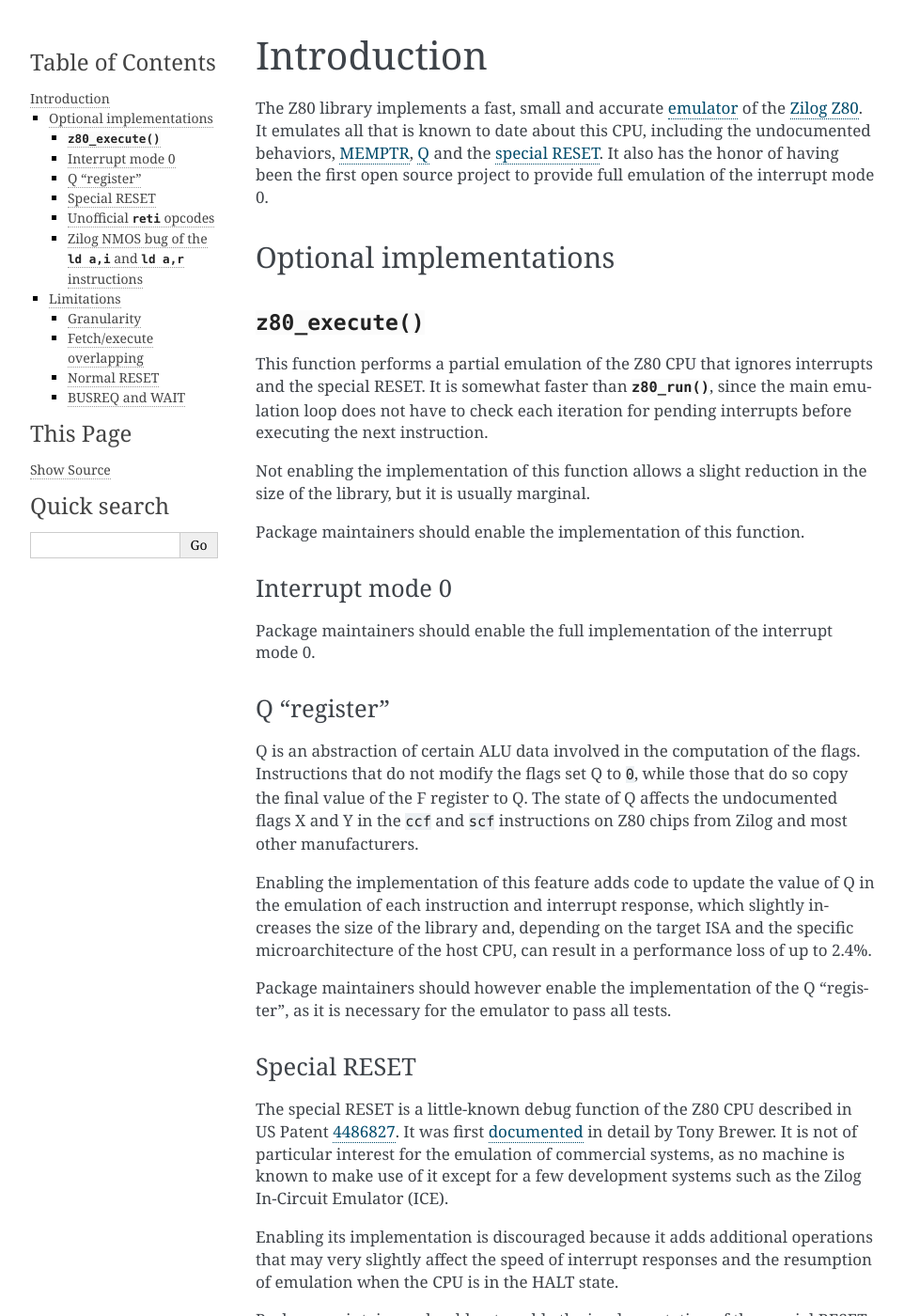
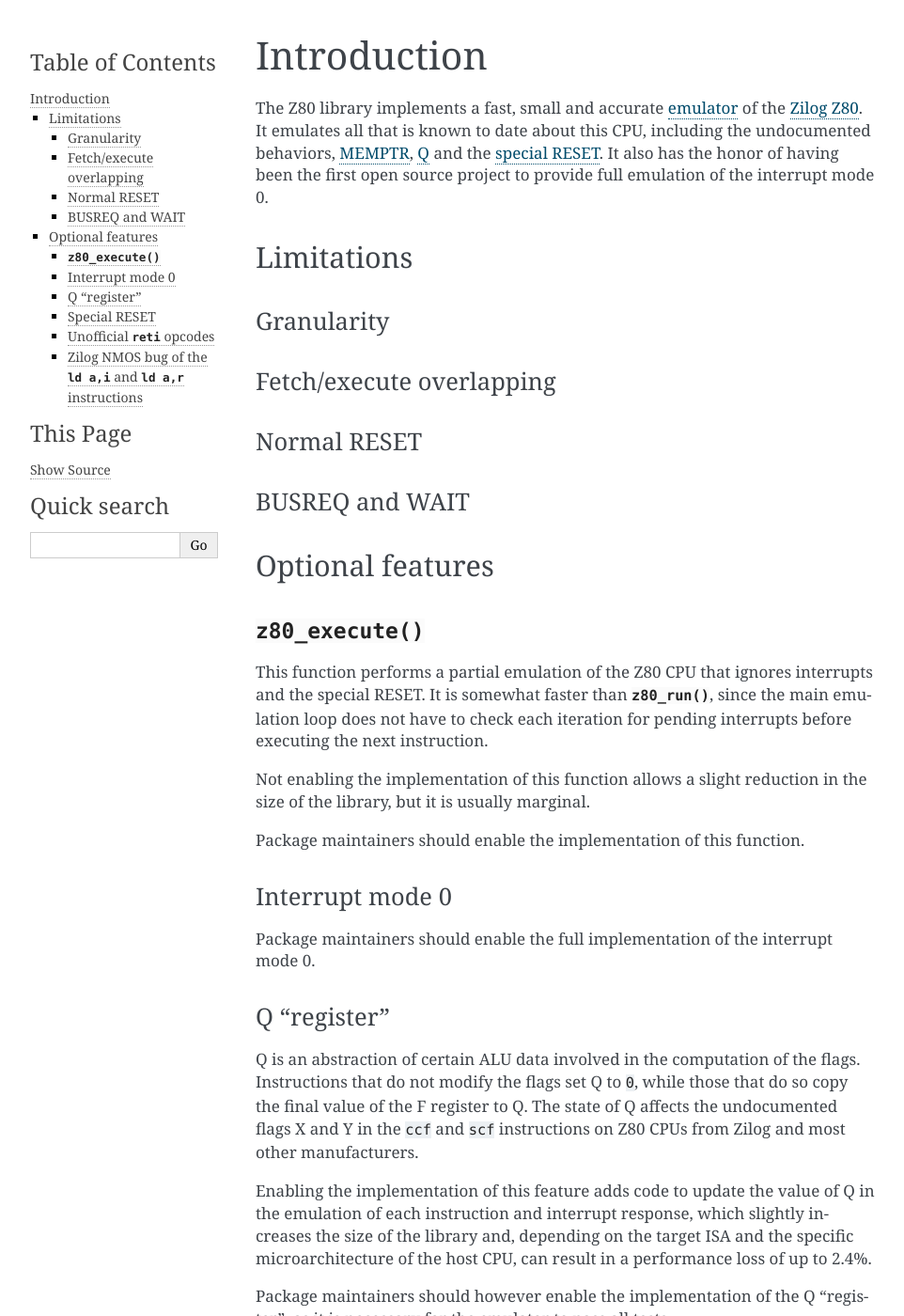
Before and after one commit to redcode/Z80, a Sphinx documentation site: the page built from documentation/Introduction.rst, in a window 1280 px wide and 1400 px high. Shown: the whole window at 94% size, without its empty margins (148-1110 px from the left). Built offline with Sphinx 7.4.7, drawn with Linux system fonts in a browser that asks for light colours; some of the changed text lies outside the part shown.

Commit message:
Documentation WIP.

```diff
--- a/documentation/Introduction.rst
+++ b/documentation/Introduction.rst
@@ -4,8 +4,23 @@
 
 The Z80 library implements a fast, small and accurate `emulator <https://en.wikipedia.org/wiki/Emulator>`_ of the `Zilog Z80 <https://en.wikipedia.org/wiki/Zilog_Z80>`_. It emulates all that is known to date about this CPU, including the undocumented behaviors, `MEMPTR <https://zxpress.ru/zxnet/zxnet.pc/5909>`_, `Q <https://worldofspectrum.org/forums/discussion/41704>`_ and the `special RESET <http://www.primrosebank.net/computers/z80/z80_special_reset.htm>`_. It also has the honor of having been the first open source project to provide full emulation of the interrupt mode 0.
 
-Optional implementations
-========================
+Limitations
+===========
+
+Granularity
+-----------
+
+Fetch/execute overlapping
+-------------------------
+
+Normal RESET
+------------
+
+BUSREQ and WAIT
+---------------
+
+Optional features
+=================
 
 :c:func:`z80_execute`
 ---------------------
@@ -24,7 +39,7 @@
 Q "register"
 ------------
 
-Q is an abstraction of certain ALU data involved in the computation of the flags. Instructions that do not modify the flags set Q to ``0``, while those that do so copy the final value of the F register to Q. The state of Q affects the undocumented flags X and Y in the ``ccf`` and ``scf`` instructions on Z80 chips from Zilog and most other manufacturers.
+Q is an abstraction of certain ALU data involved in the computation of the flags. Instructions that do not modify the flags set Q to ``0``, while those that do so copy the final value of the F register to Q. The state of Q affects the undocumented flags X and Y in the ``ccf`` and ``scf`` instructions on Z80 CPUs from Zilog and most other manufacturers.
 
 Enabling the implementation of this feature adds code to update the value of Q in the emulation of each instruction and interrupt response, which slightly increases the size of the library and, depending on the target ISA and the specific microarchitecture of the host CPU, can result in a performance loss of up to 2.4%.
 
@@ -33,7 +48,7 @@
 Special RESET
 -------------
 
-The special RESET is a little-known debug function of the Z80 CPU described in US Patent `4486827 <https://zxe.io/depot/patents/US4486827.pdf>`_. It was first `documented <http://www.primrosebank.net/computers/z80/z80_special_reset.htm>`_ in detail by Tony Brewer. It is not of particular interest for the emulation of commercial systems, as no machine is known to make use of it except for a few development systems such as the Zilog In-Circuit Emulator (ICE).
+The special RESET is a little-known pseudo interrupt described in U.S. Patent No. `4,486,827 <https://zxe.io/depot/patents/US4486827.pdf>`_. It was first `documented <http://www.primrosebank.net/computers/z80/z80_special_reset.htm>`_ in detail by Tony Brewer. It is not of particular interest for the emulation of commercial systems, as no machine is known to make use of it except for a few development systems such as the Zilog In-Circuit Emulator (ICE).
 
 Enabling its implementation is discouraged because it adds additional operations that may very slightly affect the speed of interrupt responses and the resumption of emulation when the CPU is in the HALT state.
 
@@ -54,18 +69,3 @@
 Enabling the implementation of this bug adds code inside the maskable interrupt response to check whether or not the previous instruction was ``la a,i`` or ``ld a,r``, thus making it slightly slower.
 
 Package maintainers should enable the implementation of this bug, as there are firmware and software that depend on it.
-
-Limitations
-===========
-
-Granularity
------------
-
-Fetch/execute overlapping
--------------------------
-
-Normal RESET
-------------
-
-BUSREQ and WAIT
----------------
--- a/documentation/conf.py
+++ b/documentation/conf.py
@@ -13,7 +13,6 @@
 # import os
 # import sys
 # sys.path.insert(0, os.path.abspath('.'))
-
 
 # -- Project information -----------------------------------------------------
 
@@ -41,7 +40,6 @@
 # This pattern also affects html_static_path and html_extra_path.
 exclude_patterns = ['_build', 'Thumbs.db', '.DS_Store']
 
-
 # -- Options for HTML output -------------------------------------------------
 
 # The theme to use for HTML and HTML Help pages.  See the documentation for
```
Also changed, not shown: README.md (+20 -38 lines).
